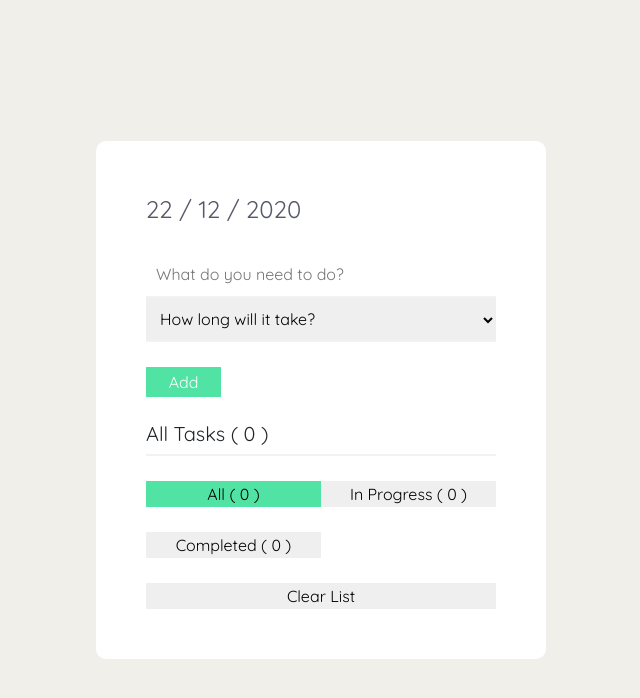
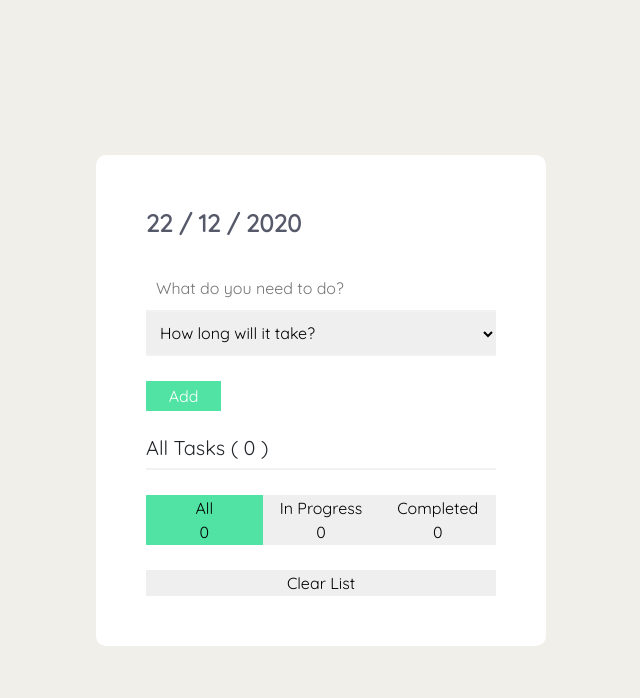
Before and after one commit to TTBoiMike/todo-list-react-app, a React (Create React App) app: page / in a window 1280 px wide. Shown: the top 698 px of the page, without its empty margins (319-959 px from the left). Built offline with nearby package versions, Linux system fonts and the light colour scheme.

Commit message:
refine filter styling and functionality

```diff
--- a/src/App.css
+++ b/src/App.css
@@ -50,6 +50,7 @@ input[type="checkbox"] {
 .timestamp {
   margin-bottom: 25px;
   font-size: 1.5rem;
+  font-weight: 700;
   color: #565969;
 }
 /* create */
@@ -78,9 +79,11 @@ input[type="checkbox"] {
 /* appMeta */
 .todo-app-meta {
   display: grid;
-  grid-template-columns: 1fr 1fr;
+  grid-template-columns: repeat(3, 1fr);
   border-top: 2px solid #f2f2f2ff;
 }
-.button-filter {
-
+.todo-app-meta button {
+  display: flex;
+  flex-direction: column;
+  align-items: center;
 }
--- a/src/components/appMeta.js
+++ b/src/components/appMeta.js
@@ -5,9 +5,9 @@ const AppMeta = (props) => {
         <div>
             <h5>All Tasks <span className="info-icon">( {props.appinfo.totalTodos} )</span></h5>
             <div className="todo-app-meta">
-                <button style={props.appinfo.visibility === "all" ? {backgroundColor: "#50E3A4"} : {backgroundColor: ""}} id="all" onClick={(e) => props.filter(e.target.id)}>All <span className="info-icon">( {props.appinfo.allTodos.length} )</span></button>
-                <button style={props.appinfo.visibility === "in_progress" ? {backgroundColor: "#50E3A4"} : {backgroundColor: ""}} id="inprogress" onClick={(e) => props.filter(e.target.id)}>In Progress <span className="info-icon">( {props.appinfo.inProgress} )</span></button>
-                <button style={props.appinfo.visibility === "completed" ? {backgroundColor: "#50E3A4"} : {backgroundColor: ""}} id="completed" onClick={(e) => props.filter(e.target.id)}>Completed <span className="info-icon">( {props.appinfo.completedTodos} )</span></button>
+                <button style={props.appinfo.visibility === "all" ? {backgroundColor: "#50E3A4"} : {backgroundColor: ""}} id="all" onClick={(e) => props.filter(e.target.id)}>All <span className="info-icon">{props.appinfo.allTodos.length}</span></button>
+                <button style={props.appinfo.visibility === "in_progress" ? {backgroundColor: "#50E3A4"} : {backgroundColor: ""}} id="inprogress" onClick={(e) => props.filter(e.target.id)}>In Progress <span className="info-icon">{props.appinfo.inProgress}</span></button>
+                <button style={props.appinfo.visibility === "completed" ? {backgroundColor: "#50E3A4"} : {backgroundColor: ""}} id="completed" onClick={(e) => props.filter(e.target.id)}>Completed <span className="info-icon">{props.appinfo.completedTodos}</span></button>
             </div>
         </div>
     )
--- a/src/components/create.js
+++ b/src/components/create.js
@@ -32,11 +32,11 @@ class Create extends React.Component {
                         <option value="15 minutes">15 minutes</option>
                         <option value="30 minutes">30 minutes</option>
                         <option value="45 minutes">45 minutes</option>
-                        <option value="60 minutes">1 hour</option>
-                        <option value="75 minutes">1 hour 15 minutes</option>
-                        <option value="90 minutes">1 hour 30 minutes</option>
-                        <option value="105 minutes">1 hour 45 minutes</option>
-                        <option value="120 minutes">2 hours</option>
+                        <option value="1 hour">1 hour</option>
+                        <option value="1 hour 15 minutes">1 hour 15 minutes</option>
+                        <option value="1 hour 30 minutes">1 hour 30 minutes</option>
+                        <option value="1 hour 45 minutes">1 hour 45 minutes</option>
+                        <option value="2 hours">2 hours</option>
                     </select>
                 <button type="submit" className="button-add">Add</button>
             </form>
```
Also changed, not shown: 1 other file (tests, documents, lock files or other folders).
